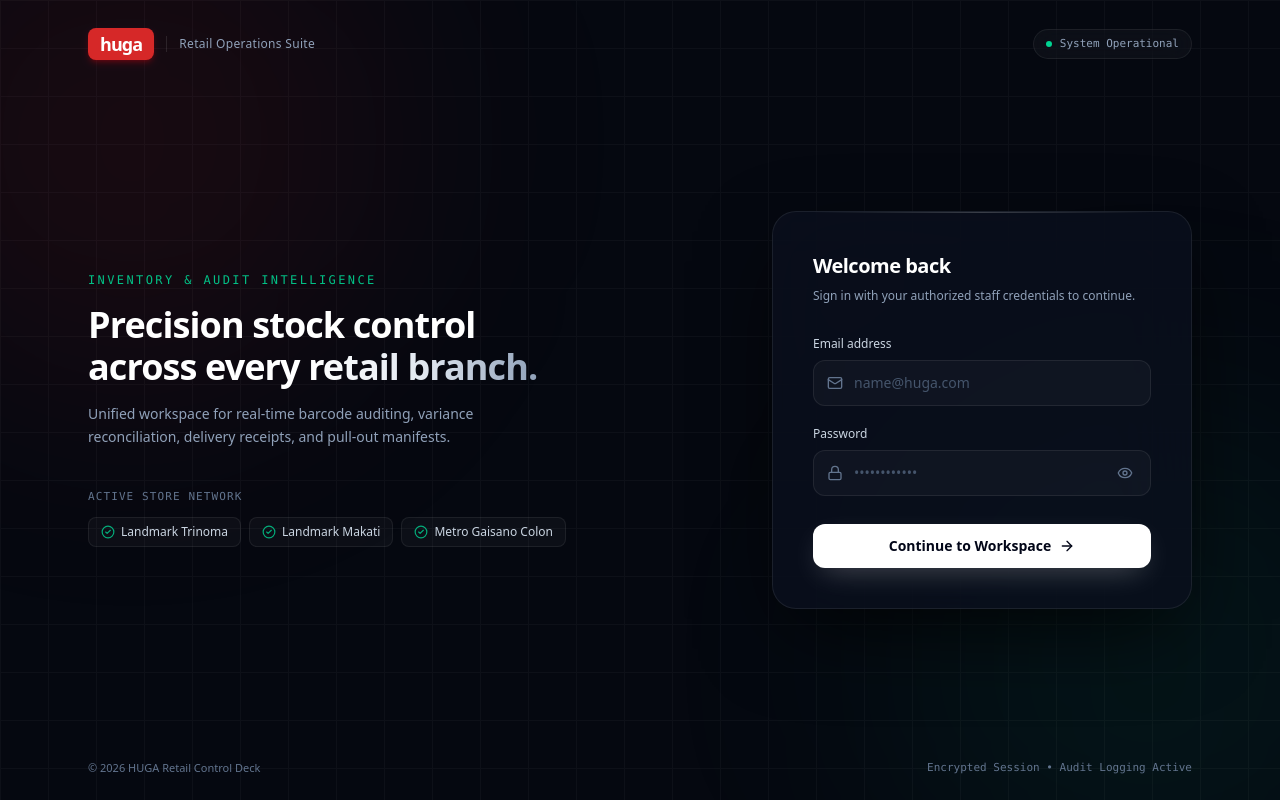
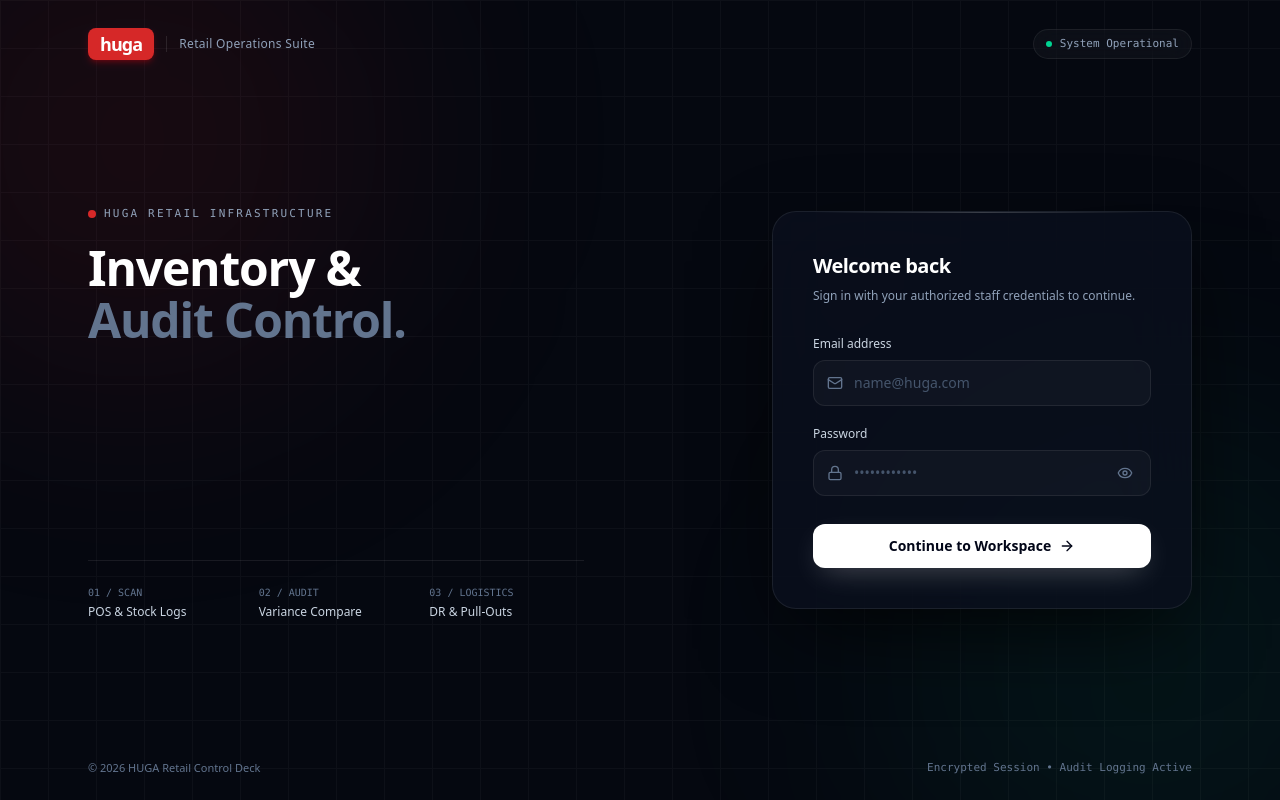
Before and after one commit to ryuu25301405/mobile-pos, a Next.js app: page /login in a window 1280 px wide. Built offline with nearby package versions, Linux system fonts and the light colour scheme; no server answers.

Commit message:
ui: update login page with minimalist architectural lockup

```diff
--- a/app/login/page.tsx
+++ b/app/login/page.tsx
@@ -10,7 +10,6 @@ import {
   AlertCircle,
   Eye,
   EyeOff,
-  CheckCircle2,
 } from "lucide-react";
 
 export default function LoginPage() {
@@ -48,7 +47,7 @@ export default function LoginPage() {
 
   return (
     <div className="min-h-screen bg-[#050810] text-slate-100 flex flex-col justify-between relative overflow-hidden font-sans antialiased selection:bg-emerald-500/30 selection:text-emerald-200">
-      {/* Architectural Background Layers */}
+      {/* Architectural Background Grid */}
       <div
         className="absolute inset-0 opacity-[0.03] pointer-events-none"
         style={{
@@ -56,11 +55,12 @@ export default function LoginPage() {
           backgroundSize: "48px 48px",
         }}
       />
-      {/* Subtle Ambient Light Orbs */}
+
+      {/* Ambient Light Orbs */}
       <div className="absolute top-[-15%] left-[-10%] w-[520px] h-[520px] bg-[#D62828]/[0.09] rounded-full blur-[120px] pointer-events-none" />
       <div className="absolute bottom-[-15%] right-[-10%] w-[520px] h-[520px] bg-emerald-500/[0.07] rounded-full blur-[120px] pointer-events-none" />
 
-      {/* Top Minimalist Header Bar */}
+      {/* Top Header Bar */}
       <header className="w-full max-w-6xl mx-auto px-6 pt-7 flex items-center justify-between relative z-10">
         <div className="flex items-center gap-3">
           <div className="bg-[#D62828] text-white font-black text-lg px-3 py-0.5 rounded-lg tracking-tighter shadow-md shadow-red-600/25">
@@ -80,43 +80,45 @@ export default function LoginPage() {
 
       {/* Center Stage */}
       <main className="w-full max-w-6xl mx-auto px-6 py-10 grid grid-cols-1 lg:grid-cols-12 gap-12 items-center relative z-10">
+        {/* Left Editorial Lockup (Desktop) */}
+        <div className="hidden lg:flex lg:col-span-6 flex-col justify-between h-[420px] pr-8">
+          <div className="space-y-5">
+            <div className="inline-flex items-center gap-2 text-[11px] font-mono uppercase tracking-[0.2em] text-slate-400">
+              <span className="w-2 h-2 rounded-full bg-[#D62828]" />
+              <span>HUGA Retail Infrastructure</span>
+            </div>
 
-        {/* Left Editorial Column (Desktop) */}
-        <div className="hidden lg:flex lg:col-span-6 flex-col space-y-8 pr-6">
-          <div className="space-y-4">
-            <p className="text-xs font-mono uppercase tracking-[0.2em] text-emerald-400/90">
-              Inventory & Audit Intelligence
-            </p>
-            <h1 className="text-4xl font-semibold tracking-tight text-white leading-[1.15]">
-              Precision stock control across every{" "}
-              <span className="text-transparent bg-clip-text bg-gradient-to-r from-white via-slate-200 to-slate-400">
-                retail branch.
-              </span>
+            <h1 className="text-5xl font-semibold tracking-tight text-white leading-[1.08]">
+              Inventory &amp;{" "}
+              <span className="block text-slate-500">Audit Control.</span>
             </h1>
-            <p className="text-sm text-slate-400 leading-relaxed max-w-md">
-              Unified workspace for real-time barcode auditing, variance reconciliation, delivery receipts, and pull-out manifests.
-            </p>
           </div>
 
-          {/* Minimalist Branch Coverage List */}
-          <div className="space-y-3 pt-2">
-            <p className="text-[11px] font-mono uppercase tracking-widest text-slate-500">
-              Active Store Network
-            </p>
-            <div className="flex flex-wrap gap-2">
-              {[
-                "Landmark Trinoma",
-                "Landmark Makati",
-                "Metro Gaisano Colon",
-              ].map((branch) => (
-                <span
-                  key={branch}
-                  className="inline-flex items-center gap-1.5 text-xs text-slate-300 bg-white/[0.03] border border-white/[0.07] px-3 py-1.5 rounded-lg"
-                >
-                  <CheckCircle2 className="w-3.5 h-3.5 text-emerald-400/80" />
-                  {branch}
-                </span>
-              ))}
+          {/* Minimalist Spec Strip */}
+          <div className="grid grid-cols-3 gap-4 pt-6 border-t border-white/[0.08]">
+            <div>
+              <p className="text-[10px] font-mono text-slate-500 uppercase">
+                01 / Scan
+              </p>
+              <p className="text-xs font-medium text-slate-300 mt-1">
+                POS &amp; Stock Logs
+              </p>
+            </div>
+            <div>
+              <p className="text-[10px] font-mono text-slate-500 uppercase">
+                02 / Audit
+              </p>
+              <p className="text-xs font-medium text-slate-300 mt-1">
+                Variance Compare
+              </p>
+            </div>
+            <div>
+              <p className="text-[10px] font-mono text-slate-500 uppercase">
+                03 / Logistics
+              </p>
+              <p className="text-xs font-medium text-slate-300 mt-1">
+                DR &amp; Pull-Outs
+              </p>
             </div>
           </div>
         </div>
@@ -124,7 +126,6 @@ export default function LoginPage() {
         {/* Right Glassmorphic Login Card */}
         <div className="lg:col-span-6 flex justify-center lg:justify-end">
           <div className="w-full max-w-[420px] bg-[#0B101D]/80 backdrop-blur-2xl border border-white/[0.08] rounded-3xl p-8 sm:p-10 shadow-[0_30px_90px_-20px_rgba(0,0,0,0.85)] relative">
-
             {/* Subtle Top Rim Highlight */}
             <div className="absolute inset-x-10 top-0 h-[1px] bg-gradient-to-r from-transparent via-white/20 to-transparent" />
 
```
